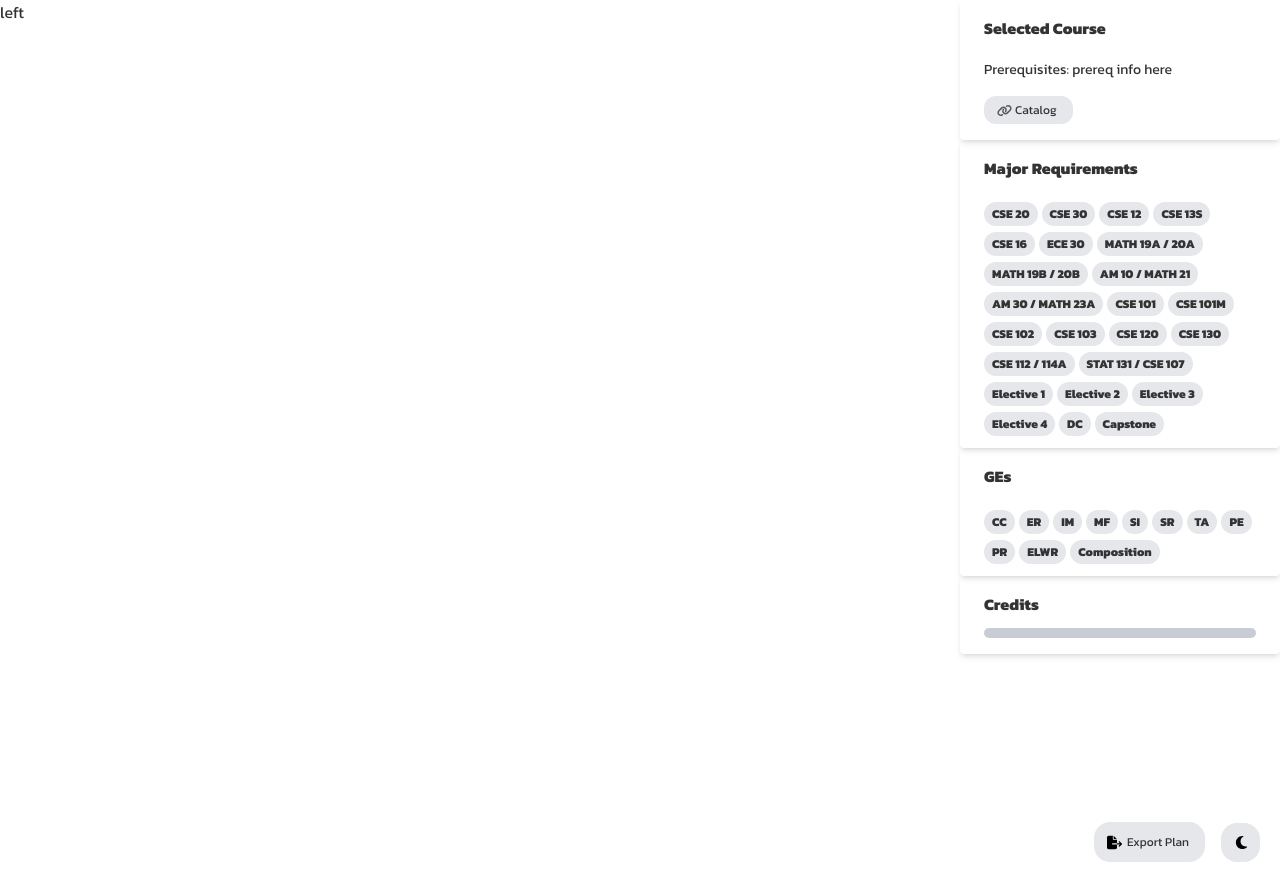
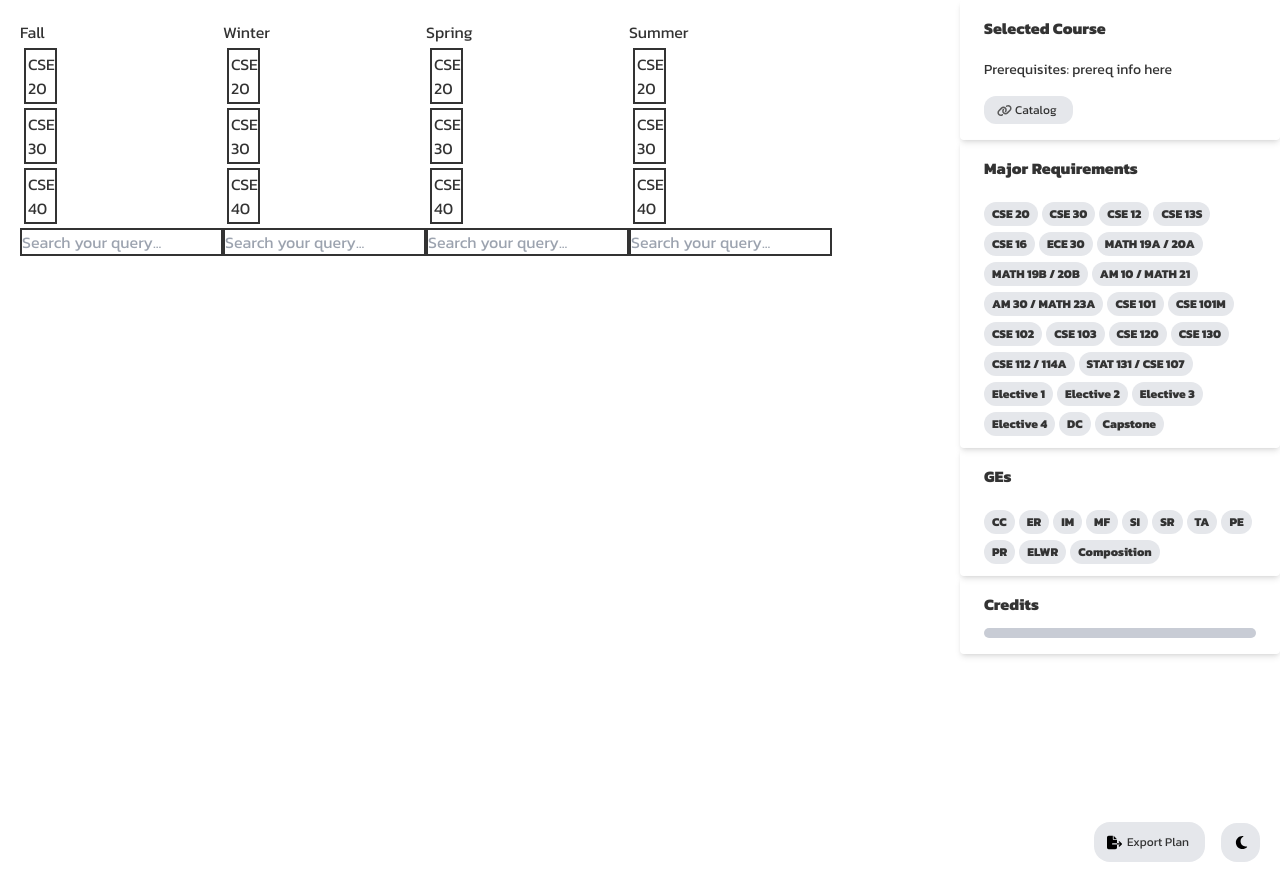
Before and after one commit to nhi1e/ucsc-made-easy-frontend, a React (Vite) app: page / in a window 1280 px wide. Built offline with nearby package versions, Linux system fonts and the light colour scheme.

Commit message:
done 4 the night

```diff
--- /dev/null
+++ b/src/components/CourseBox.jsx
@@ -0,0 +1,7 @@
+export default function CourseBox({ course }) {
+  return (
+    <div className="border-2 border-green-500 bg-green-100 p-0.5 m-1">
+      {course}
+    </div>
+  );
+}
--- /dev/null
+++ b/src/components/CourseSelect.jsx
@@ -0,0 +1,41 @@
+import { useState } from "react";
+import CourseBox from "./CourseBox";
+import SelectNewCourse from "./SelectNewCourse";
+
+export default function CourseSelect(quarter) {
+  const sample_selected = ["CSE 20", "CSE 30", "CSE 40"];
+  const sample_courses = ["AAAA", "BBBB", "CCCC", "DDDD", "EEEE"];
+  const [results, setResults] = useState(sample_courses);
+
+  const handleChange = (e) => {
+    const { target } = e;
+    if (!target.value.trim()) return setResults([]);
+    if (target === "") {
+      setResults(sample_courses);
+      return;
+    }
+
+    const filteredValue = sample_courses.filter((course) =>
+      course.toLowerCase().startsWith(target.value)
+    );
+    setResults(filteredValue);
+  };
+
+  const handleClose = () => {
+    setResults(sample_courses);
+  };
+
+  return (
+    <div className="w-1/5">
+      {quarter.quarter}
+      {sample_selected.map((selected, index) => (
+        <CourseBox key={index} course={selected} />
+      ))}
+      <SelectNewCourse
+        results={results}
+        onChange={handleChange}
+        onClose={handleClose}
+      />
+    </div>
+  );
+}
--- a/src/components/Left.jsx
+++ b/src/components/Left.jsx
@@ -1,3 +1,9 @@
+import MainSelect from "./MainSelect";
+
 export default function Left() {
-  return <div className="flex-none w-3/4">left</div>;
+  return (
+    <div className="flex-none w-3/4">
+      <MainSelect />
+    </div>
+  );
 }
--- a/src/components/MainSelect.jsx
+++ b/src/components/MainSelect.jsx
@@ -0,0 +1,9 @@
+import Years from "./Years";
+
+export default function MainSelect() {
+  return (
+    <div>
+      <Years />
+    </div>
+  );
+}
--- /dev/null
+++ b/src/components/Quarters.jsx
@@ -0,0 +1,15 @@
+import CourseSelect from "./CourseSelect";
+
+export default function Quarters() {
+  const quarter_names = ["Fall", "Winter", "Spring", "Summer"];
+
+  return (
+    <div className="flex m-5">
+      {quarter_names.map((name) => (
+        <div className="max-w-400">
+          <CourseSelect quarter={name} />
+        </div>
+      ))}
+    </div>
+  );
+}
--- /dev/null
+++ b/src/components/SelectNewCourse.jsx
@@ -0,0 +1,91 @@
+import { FC, useCallback, useEffect, useRef, useState } from "react";
+
+export default function SelectNewCourse({
+  results = [],
+  value,
+  onChange,
+  onSelect,
+  onClose,
+}) {
+  const [focusedIndex, setFocusedIndex] = useState(-1);
+  const resultContainer = useRef(null);
+  const [showResults, setShowResults] = useState(false);
+  const [defaultValue, setDefaultValue] = useState("");
+
+  const handleSelection = (selectedIndex) => {
+    const selectedItem = results[selectedIndex];
+    if (!selectedItem) return resetSearchComplete();
+    onSelect && onSelect(selectedItem);
+    resetSearchComplete();
+  };
+
+  const resetSearchComplete = useCallback(() => {
+    setFocusedIndex(-1);
+    setShowResults(false);
+    setDefaultValue("");
+    onClose();
+  }, []);
+
+  const handleMouseDown = () => {
+    setShowResults(true);
+  };
+
+  const handleChange = (e) => {
+    setDefaultValue(e.target.value);
+    onChange && onChange(e);
+  };
+
+  useEffect(() => {
+    if (!resultContainer.current) return;
+
+    resultContainer.current.scrollIntoView({
+      block: "center",
+    });
+  }, [focusedIndex]);
+
+  useEffect(() => {
+    if (value) setDefaultValue(value);
+  }, [value]);
+
+  return (
+    <>
+      <div
+        tabIndex={1}
+        onBlur={resetSearchComplete}
+        onMouseDown={handleMouseDown}
+        className="relative"
+      >
+        <input
+          value={defaultValue}
+          onChange={handleChange}
+          type="text"
+          className=" border-2 border-gray-500 focus:border-gray-700 outline-none transition"
+          placeholder="Search your query..."
+        />
+
+        {/* Search Results Container */}
+        {showResults && (
+          <div className="absolute mt-1 w-full p-2 bg-white shadow-lg rounded-bl rounded-br max-h-56 overflow-y-auto">
+            {results.map((item, index) => {
+              return (
+                <div
+                  key={index}
+                  onMouseDown={() => handleSelection(index)}
+                  ref={index === focusedIndex ? resultContainer : null}
+                  style={{
+                    backgroundColor:
+                      index === focusedIndex ? "rgba(0,0,0,0.1)" : "",
+                  }}
+                  className="cursor-pointer hover:bg-black hover:bg-opacity-10 p-2"
+                >
+                  {item}
+                </div>
+              );
+            })}
+            {results.length === 0 && <div>No results found</div>}
+          </div>
+        )}
+      </div>
+    </>
+  );
+}
--- /dev/null
+++ b/src/components/Years.jsx
@@ -0,0 +1,9 @@
+import Quarters from "./Quarters";
+
+export default function Years() {
+  return (
+    <div>
+      <Quarters />
+    </div>
+  );
+}
```
Also changed, not shown: src/App.jsx (+7 -7 lines).
